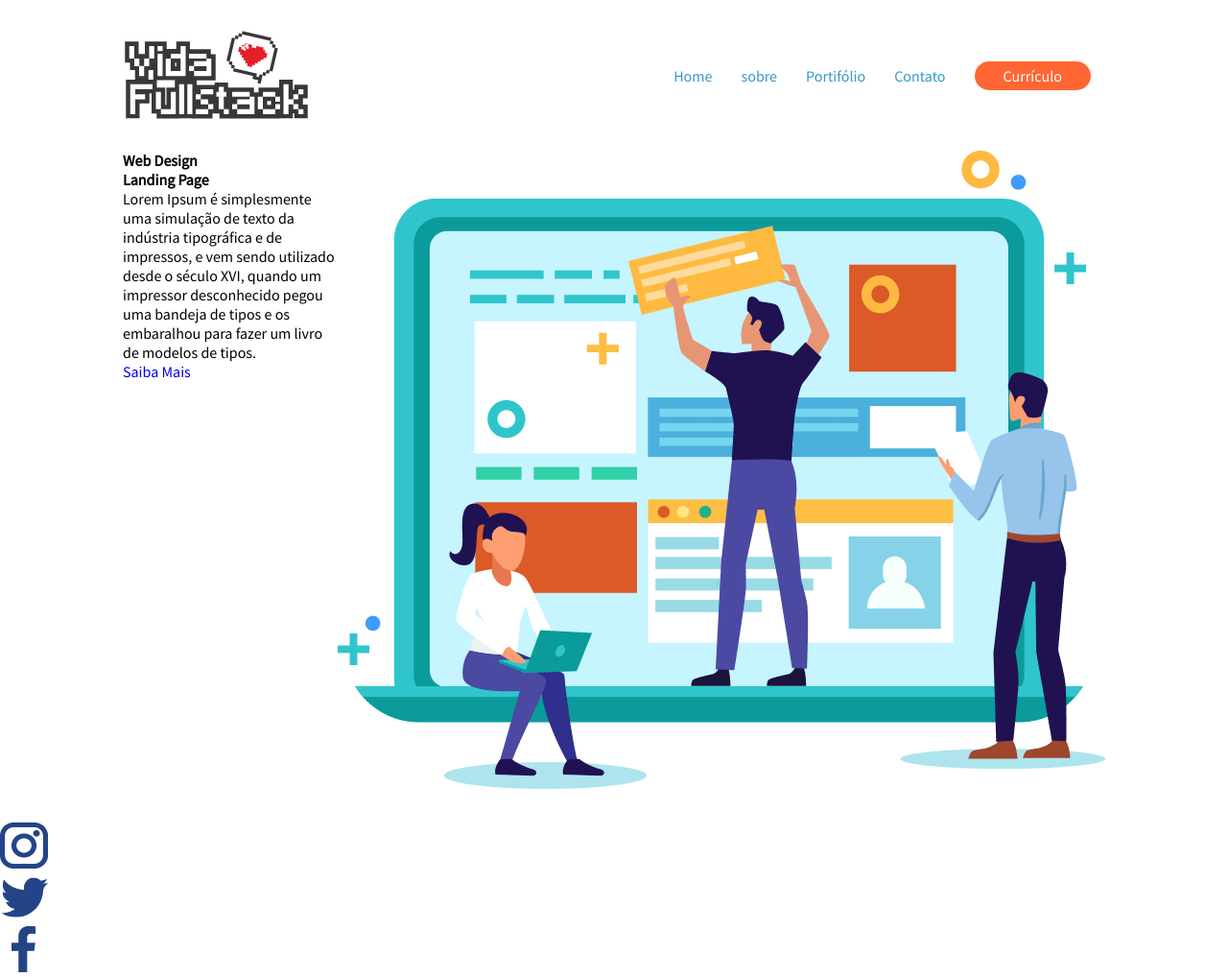
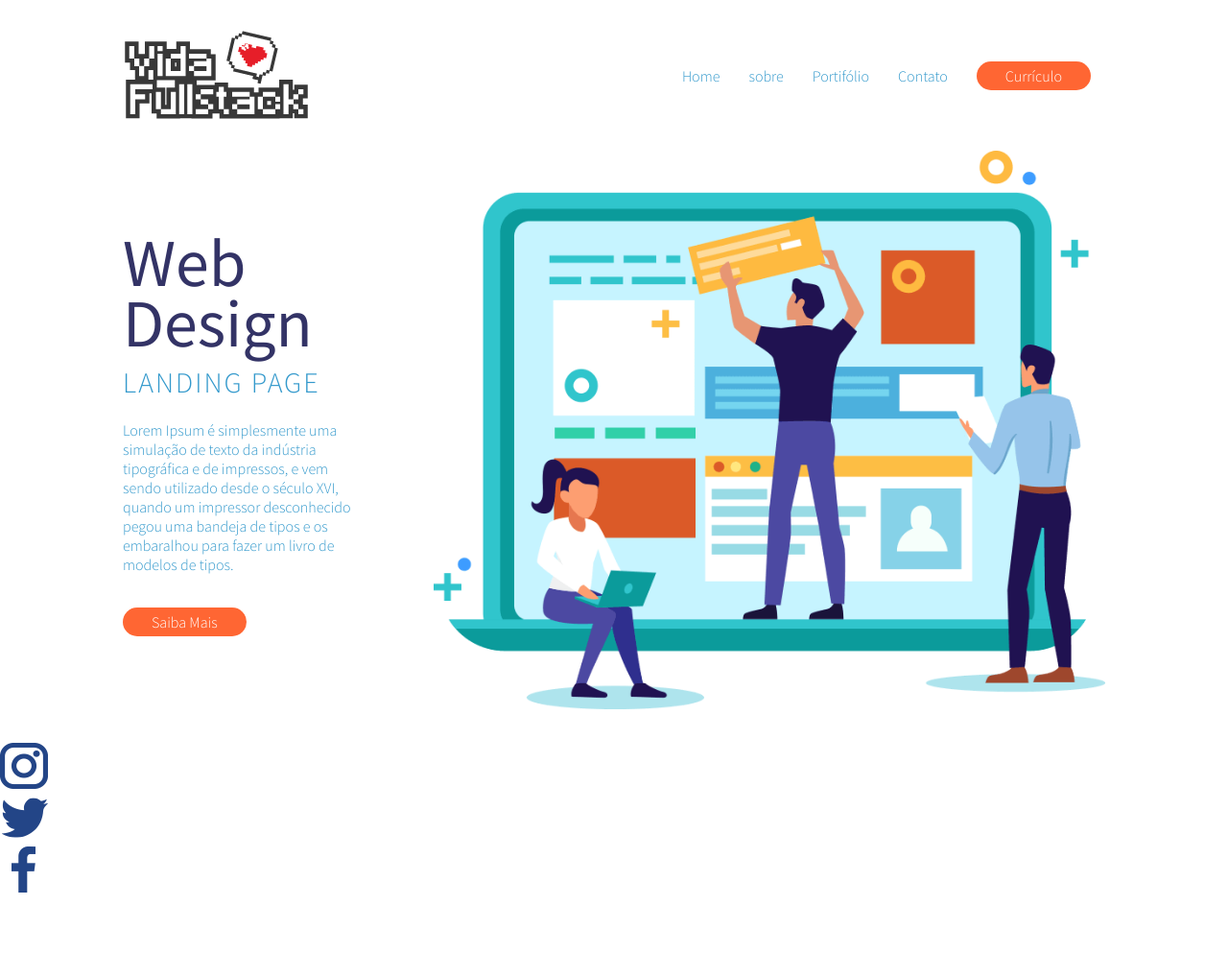
Before and after one commit to estersamara/jornada-front-end, a plain HTML site: page index.html in a window 1280 px wide. Shown: the whole page at 96% size. After the commit the page ends 935 px from the top, so only its background shows below. Drawn offline with Linux system fonts and the light colour scheme.

Commit message:
Criação do Main e arquivos Css para o mesmo

```diff
--- /dev/null
+++ b/assets/css/main.css
@@ -0,0 +1,34 @@
+.sobre-web-design{
+    justify-content: space-between;
+    align-items: center;
+}
+.sobre-web-design article{
+    width: 250px;
+}
+
+.sobre-web-design article h1{
+    font-size: 70px;
+    line-height: 90%;
+    font-weight: 400;
+    color: #336;
+}
+
+.sobre-web-design article h2,
+ .sobre-web-design article p{
+    color: #39c;
+}
+
+.sobre-web-design article h2{
+    font-size: 30px;
+    text-transform: uppercase;
+    letter-spacing: 2px;
+    line-height: 200%;
+}
+
+.sobre-web-design article p{
+    margin: 10px 0 40px;
+}
+
+.sobre-web-design figcaption img{
+    width: 700px;
+}
--- a/assets/css/style.css
+++ b/assets/css/style.css
@@ -4,6 +4,8 @@
 /* Components */
 @import './header.css';
 @import './buttons.css';
+@import './main.css';
+
 
 /* Reset Css */
 *{
@@ -12,6 +14,7 @@
     border: 0;
     font-size: 100%;
     font-family: 'Source Sans Pro', sans-serif;
+    font-weight: 300;
     vertical-align: baseline;
     text-decoration: none;
 }
--- a/index.html
+++ b/index.html
@@ -57,7 +57,7 @@
   <!-- Container -->
   <main class="container">
     <!--Section conteúdo do site-->
-    <section class="row">
+    <section class="row sobre-web-design">
       <!-- Conteúdo de texto sobre o Site-->
       <article>
         <h1> Web Design</h1>
@@ -66,7 +66,7 @@
           Lorem Ipsum é simplesmente uma simulação de texto da indústria tipográfica e de impressos, e vem sendo utilizado desde o século XVI, quando um impressor desconhecido pegou uma bandeja de tipos e os embaralhou para fazer um livro de modelos de tipos.
         </p>
 
-        <a href="#">Saiba Mais</a>
+        <a href="#" class="btn btn-laranja">Saiba Mais</a>
       </article>
         <!-- End Conteúdo de texto sobre o Site-->
       <figcaption>
```
